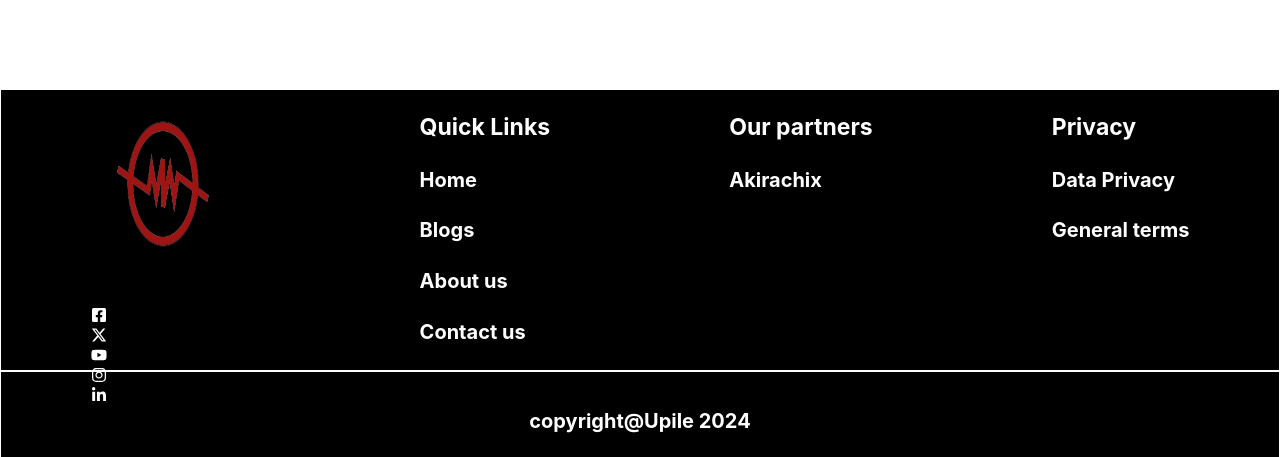
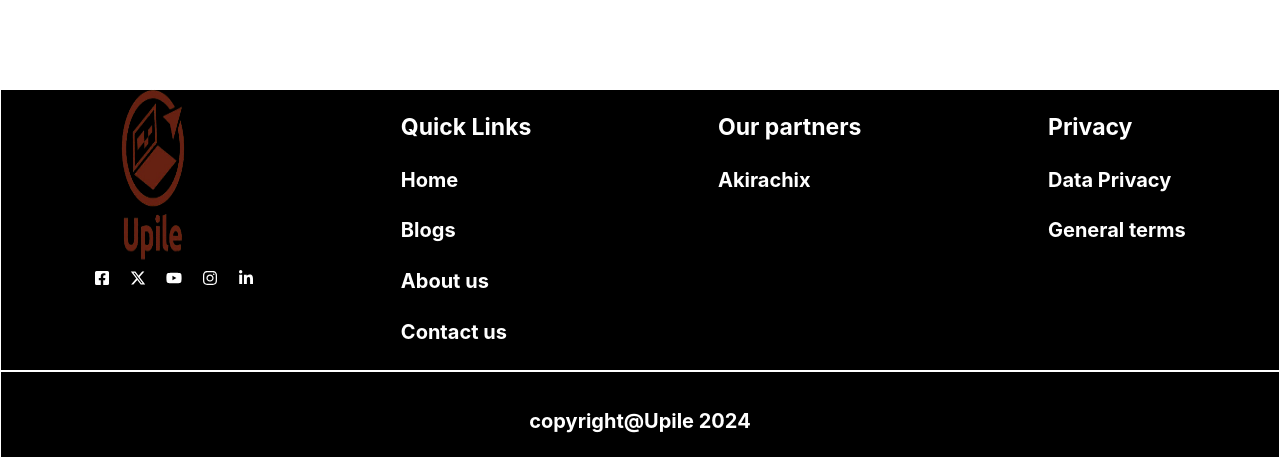
Before and after one commit to Nataly-Wambui/Multimedia-Project, a React (Create React App) app: page /read-more in a window 1280 px wide. Shown: the part 4787-5244 px from the top of the page. Built offline with nearby package versions, Linux system fonts and the light colour scheme.

Commit message:
add changes

```diff
--- a/src/Resumes/index.css
+++ b/src/Resumes/index.css
@@ -101,8 +101,14 @@
     color: white;
 }
 .part1{
-    width: 150px;
-    height: 250px;
+    width: 120px;
+    height: 230px;
+    position: relative;
+    bottom: 20px;
+}
+.icons{
+    display: flex;
+    gap: 20px;
 }
 
 
--- a/src/Resumes/index.js
+++ b/src/Resumes/index.js
@@ -4,7 +4,7 @@ import Nataly from '../images/Natalie.jpg';
 import Faith from '../images/Faith.jpg';
 import Esther from '../images/Esther.jpg';
 import Sharon from '../images/Sharon.jpg';
-import Logo from  '../images/Alogo.png';
+import Logo from  '../images/Logo.png';
 import { FaFacebookSquare } from "react-icons/fa";
 import { FaInstagram } from "react-icons/fa";
 import { FaXTwitter } from "react-icons/fa6";
```
Also changed, not shown: src/images/Logo.png (added).
